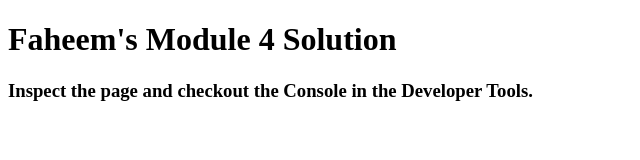
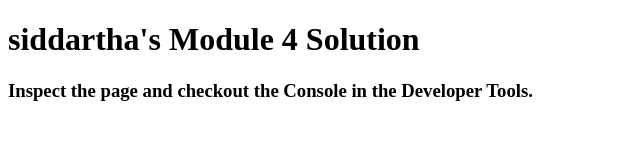
Before and after one commit to siddu98/module-4sol, a plain HTML site: page index.html in a window 1280 px wide. Shown: the whole page, without its empty margins (0-640 px from the left). Drawn offline with Linux system fonts and the light colour scheme.

Commit message:
Update index.html

```diff
--- a/index.html
+++ b/index.html
@@ -11,7 +11,7 @@
   <script src="script.js"></script>
 </head>
 <body>
-  <h1>Faheem's Module 4 Solution</h1>
+  <h1> siddartha's Module 4 Solution</h1>
   <h3>Inspect the page and checkout the Console in the Developer Tools.</h3>
 </body>
 </html>
```
